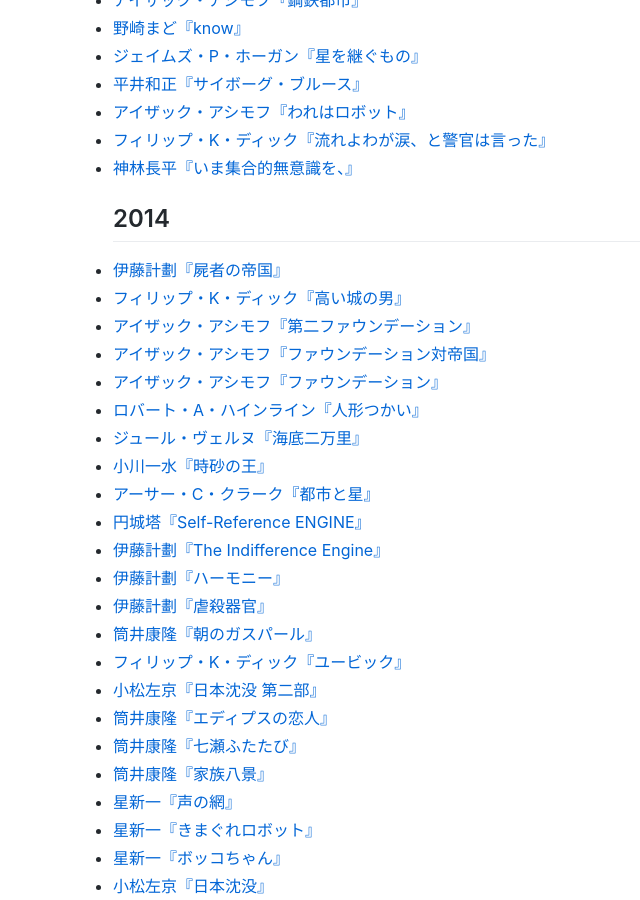
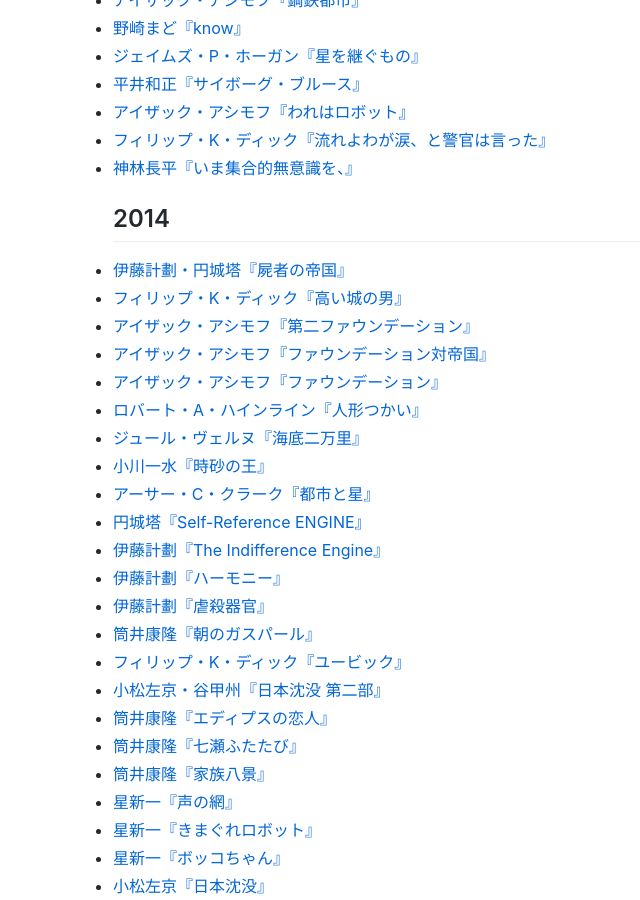
Before and after one commit to sankichi92/sankichi.net, a Jekyll site: the page built from sci-fi.md, in a window 1280 px wide and 900 px high, scrolled down 1797 px. Shown: the whole window, without its empty margins (114-754 px from the left). Built offline with Jekyll 4.4.1, drawn with Linux system fonts in a browser that asks for light colours; our own code applies the rules of GitHub Pages for plain Markdown files.

Commit message:
Fix authors of 『日本沈没 第二部』 and 『屍者の帝国』

```diff
--- a/_data/sci-fi-novels.yml
+++ b/_data/sci-fi-novels.yml
@@ -254,7 +254,7 @@
   date: 2015-01-02
 
 - title: 屍者の帝国
-  author: 伊藤計劃
+  author: 伊藤計劃・円城塔
   asin: B00PQDJM3C
   date: 2014-12-05
 
@@ -329,7 +329,7 @@
   date: 2014-05-02
 
 - title: 日本沈没 第二部
-  author: 小松左京
+  author: 小松左京・谷甲州
   asin: B009QJJTD0
   date: 2014-03-04
 
```
